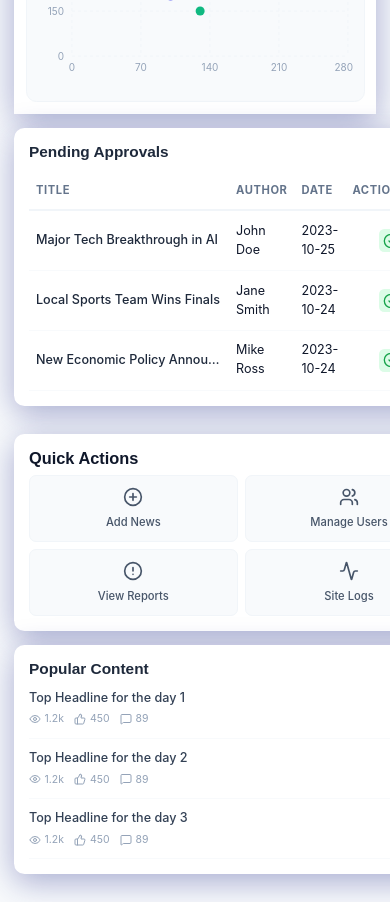
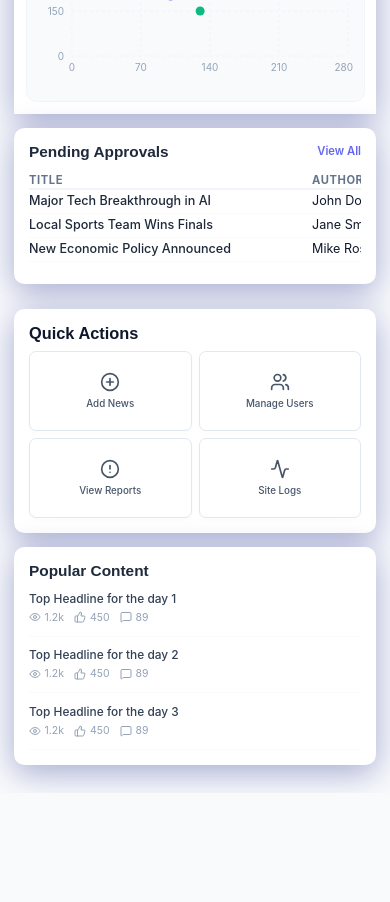
Before and after one commit to umashankarpatel78980/NewsAdminWebsite, a React (Vite) app in the folder Admin Frontend/: page / in a window 390 px wide. Shown: the part 1780-2682 px from the top of the page. After the commit the page ends 2573 px from the top, so only its background shows below. Built offline with nearby package versions, Linux system fonts and the light colour scheme; sample sign-in values are in the browser's storage.

Commit message:
dashboard changes

```diff
--- a/Admin Frontend/src/pages/Dashboard.css
+++ b/Admin Frontend/src/pages/Dashboard.css
@@ -362,6 +362,18 @@
 }
 
 @media (max-width: 768px) {
+    .dashboard-main-grid {
+        display: flex !important;
+        flex-direction: column !important;
+        gap: var(--space-4) !important;
+    }
+
+    .dashboard-left,
+    .dashboard-right {
+        width: 100% !important;
+        min-width: 0 !important;
+    }
+
     .page-header {
         flex-direction: column;
         align-items: flex-start !important;
@@ -374,10 +386,6 @@
 
     .analytics-hub {
         padding: var(--space-4) !important;
-    }
-
-    .dashboard-main-grid {
-        grid-template-columns: 1fr;
     }
 
     .stats-grid {
@@ -408,6 +416,10 @@
         height: 18px;
     }
 
+    .content-card {
+        padding: var(--space-4);
+    }
+
     .time-filter {
         width: 100%;
         justify-content: space-between;
@@ -427,33 +439,70 @@
         padding: var(--space-3);
     }
 
-    /* Ensure table doesn't break layout and items aren't cut off */
+    /* Force robust scrolling for tables */
     .table-responsive {
-        width: calc(100% + 1.5rem);
-        overflow-x: auto;
+        width: 100% !important;
+        overflow-x: auto !important;
         -webkit-overflow-scrolling: touch;
-        margin: 0 -0.75rem;
-        padding: 0 0.75rem;
+        margin-bottom: var(--space-2);
+        display: block !important;
+    }
+
+    .table-responsive .summary-table {
+        min-width: 650px !important;
+        width: 650px !important;
     }
 
     .summary-table th,
     .summary-table td {
-        padding: var(--space-3) var(--space-2);
+        padding: var(--space-3) var(--space-5) !important;
     }
 
     .summary-table th:last-child,
     .summary-table td:last-child {
-        padding-right: var(--space-8);
-        /* Add extra space at the end of scroll */
+        padding-right: var(--space-12) !important;
     }
 
     .quick-actions-grid {
-        grid-template-columns: repeat(2, 1fr);
-        gap: var(--space-2);
+        display: grid !important;
+        grid-template-columns: repeat(2, 1fr) !important;
+        gap: var(--space-2) !important;
+        width: 100% !important;
     }
 
     .action-btn {
-        padding: var(--space-3);
+        padding: var(--space-3) var(--space-1) !important;
+        height: auto;
+        min-height: 80px !important;
+        background: white;
+        border: 1px solid var(--slate-200);
+        box-shadow: 0 2px 4px rgba(0, 0, 0, 0.02);
+        min-width: 0 !important;
+        /* Critical for grid stability */
+    }
+
+    .action-btn span {
+        font-size: 0.7rem !important;
+        text-align: center;
+        line-height: 1.1;
+        white-space: normal;
+        word-break: break-word;
+    }
+
+    /* Popular Content Mobile Fix */
+    .popular-item {
+        gap: var(--space-2);
+        align-items: center;
+    }
+
+    .popular-title {
+        font-size: 0.85rem;
+        line-height: 1.3;
+        display: -webkit-box;
+        -webkit-line-clamp: 2;
+        line-clamp: 2;
+        -webkit-box-orient: vertical;
+        overflow: hidden;
     }
 }
 
```
